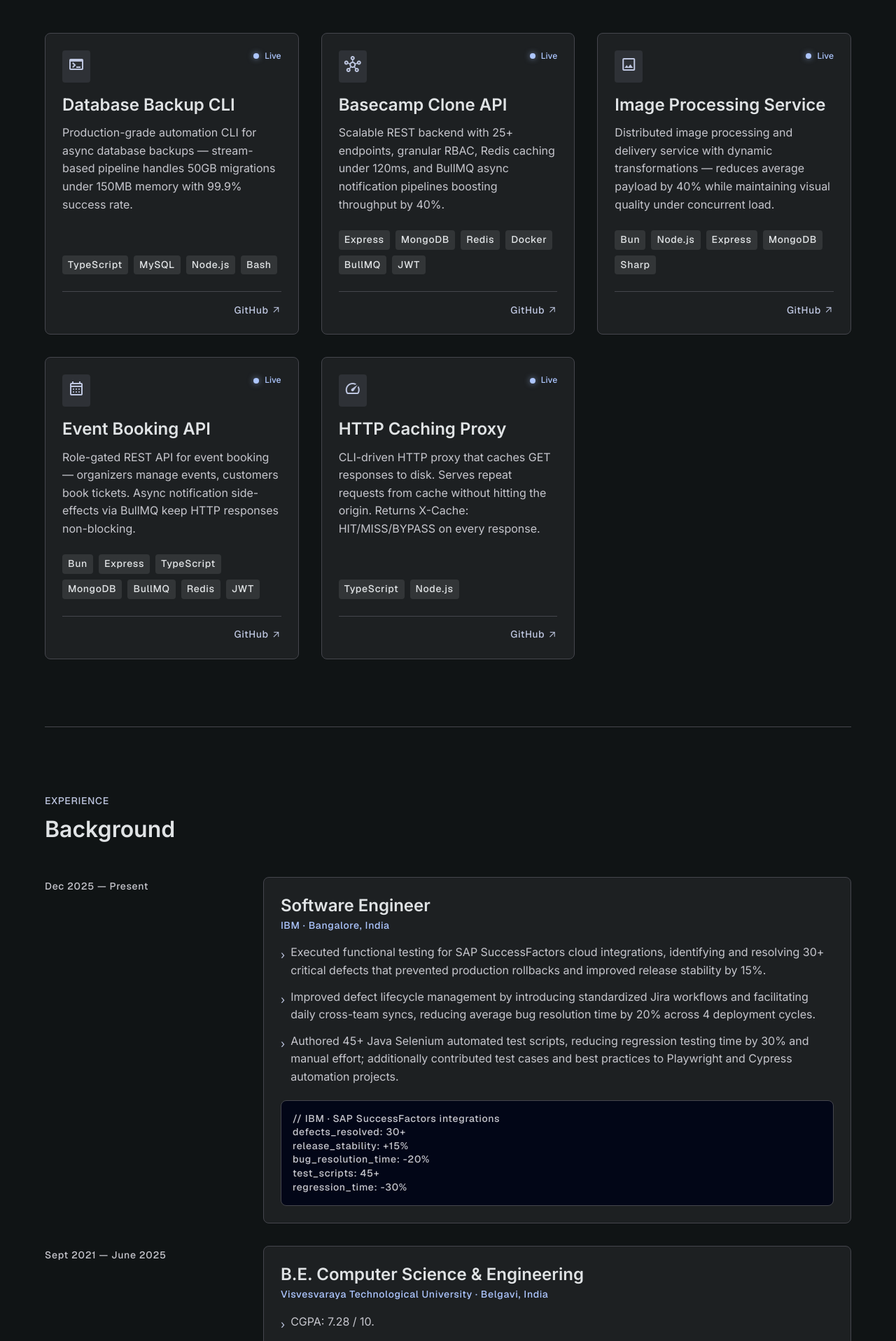
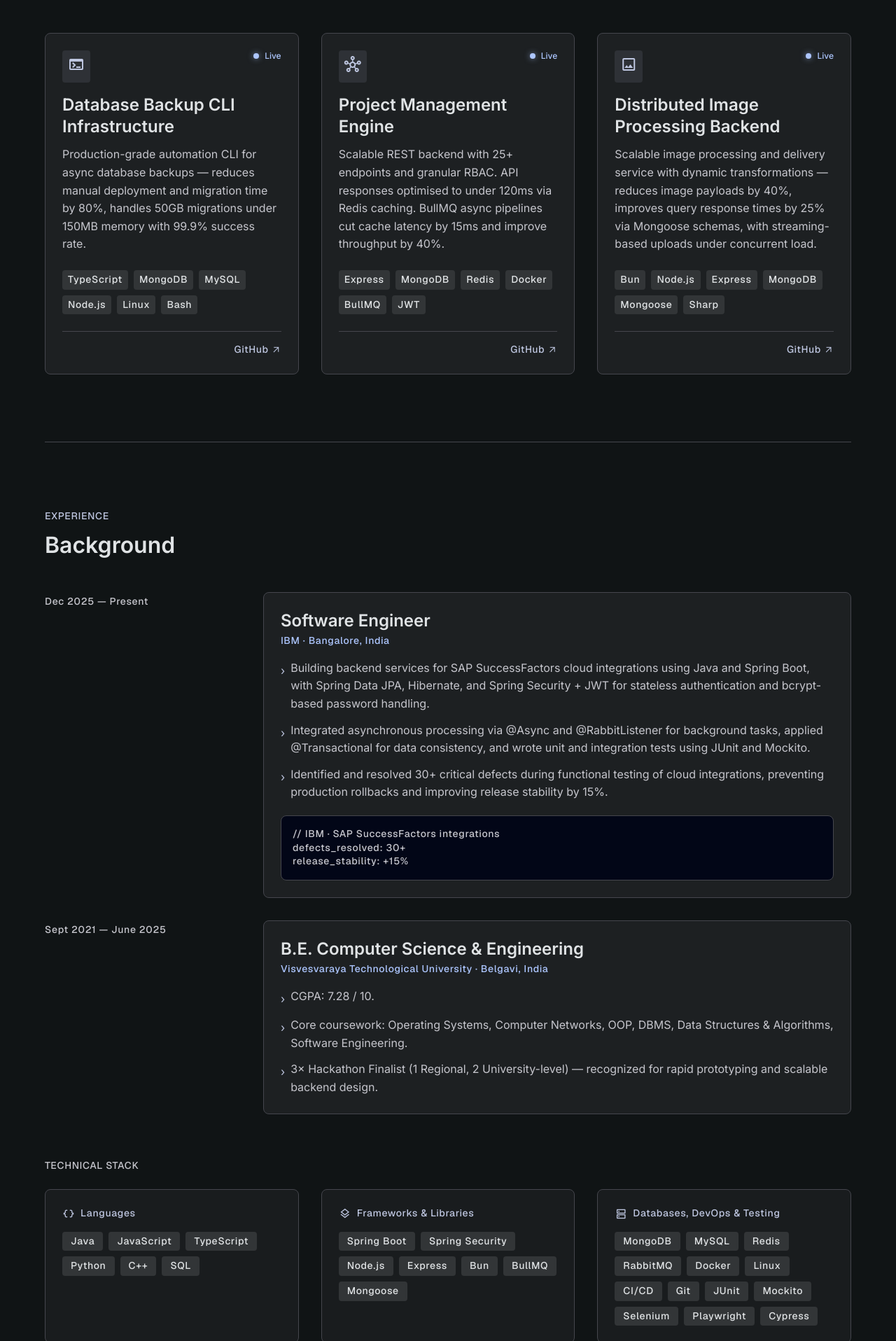
Before and after one commit to azammustafa66/portfolio-website, a Nuxt app: page / in a window 1280 px wide. Shown: the part 984-2900 px from the top of the page at 70% size. Built offline with nearby package versions, Linux system fonts and the light colour scheme.

Commit message:
sync website content with resume — projects, IBM bullets, tech stack

```diff
--- a/pages/index.vue
+++ b/pages/index.vue
@@ -285,57 +285,43 @@ const stats = [
 
 const projects = [
   {
-    name: 'Database Backup CLI',
-    description: 'Production-grade automation CLI for async database backups — stream-based pipeline handles 50GB migrations under 150MB memory with 99.9% success rate.',
-    stack: ['TypeScript', 'MySQL', 'Node.js', 'Bash'],
+    name: 'Database Backup CLI Infrastructure',
+    description: 'Production-grade automation CLI for async database backups — reduces manual deployment and migration time by 80%, handles 50GB migrations under 150MB memory with 99.9% success rate.',
+    stack: ['TypeScript', 'MongoDB', 'MySQL', 'Node.js', 'Linux', 'Bash'],
     icon: 'terminal',
     repo: 'https://github.com/azammustafa66/database-backup-cli-client',
   },
   {
-    name: 'Basecamp Clone API',
-    description: 'Scalable REST backend with 25+ endpoints, granular RBAC, Redis caching under 120ms, and BullMQ async notification pipelines boosting throughput by 40%.',
+    name: 'Project Management Engine',
+    description: 'Scalable REST backend with 25+ endpoints and granular RBAC. API responses optimised to under 120ms via Redis caching. BullMQ async pipelines cut cache latency by 15ms and improve throughput by 40%.',
     stack: ['Express', 'MongoDB', 'Redis', 'Docker', 'BullMQ', 'JWT'],
     icon: 'hub',
     repo: 'https://github.com/azammustafa66/basecamp-clone-backend',
   },
   {
-    name: 'Image Processing Service',
-    description: 'Distributed image processing and delivery service with dynamic transformations — reduces average payload by 40% while maintaining visual quality under concurrent load.',
-    stack: ['Bun', 'Node.js', 'Express', 'MongoDB', 'Sharp'],
+    name: 'Distributed Image Processing Backend',
+    description: 'Scalable image processing and delivery service with dynamic transformations — reduces image payloads by 40%, improves query response times by 25% via Mongoose schemas, with streaming-based uploads under concurrent load.',
+    stack: ['Bun', 'Node.js', 'Express', 'MongoDB', 'Mongoose', 'Sharp'],
     icon: 'image',
     repo: 'https://github.com/azammustafa66/image-processing-backend',
-  },
-  {
-    name: 'Event Booking API',
-    description: 'Role-gated REST API for event booking — organizers manage events, customers book tickets. Async notification side-effects via BullMQ keep HTTP responses non-blocking.',
-    stack: ['Bun', 'Express', 'TypeScript', 'MongoDB', 'BullMQ', 'Redis', 'JWT'],
-    icon: 'calendar_month',
-    repo: 'https://github.com/azammustafa66/event-booking-app-backend',
-  },
-  {
-    name: 'HTTP Caching Proxy',
-    description: 'CLI-driven HTTP proxy that caches GET responses to disk. Serves repeat requests from cache without hitting the origin. Returns X-Cache: HIT/MISS/BYPASS on every response.',
-    stack: ['TypeScript', 'Node.js'],
-    icon: 'speed',
-    repo: 'https://github.com/azammustafa66/http-caching-proxy-server',
   },
 ]
 
 const techStack = [
   {
-    label: 'Languages & Frameworks',
+    label: 'Languages',
     icon: 'data_object',
-    items: ['Java', 'Python', 'JavaScript', 'TypeScript', 'Node.js', 'Express', 'Bun'],
+    items: ['Java', 'JavaScript', 'TypeScript', 'Python', 'C++', 'SQL'],
   },
   {
-    label: 'Databases & Messaging',
-    icon: 'database',
-    items: ['MongoDB', 'MySQL', 'Redis', 'RabbitMQ', 'BullMQ'],
+    label: 'Frameworks & Libraries',
+    icon: 'layers',
+    items: ['Spring Boot', 'Spring Security', 'Node.js', 'Express', 'Bun', 'BullMQ', 'Mongoose'],
   },
   {
-    label: 'DevOps & Testing',
+    label: 'Databases, DevOps & Testing',
     icon: 'dns',
-    items: ['Docker', 'Linux', 'CI/CD', 'Selenium', 'Playwright', 'Cypress', 'Jira'],
+    items: ['MongoDB', 'MySQL', 'Redis', 'RabbitMQ', 'Docker', 'Linux', 'CI/CD', 'Git', 'JUnit', 'Mockito', 'Selenium', 'Playwright', 'Cypress'],
   },
 ]
 
@@ -345,11 +331,11 @@ const experience = [
     company: 'IBM · Bangalore, India',
     period: 'Dec 2025 — Present',
     points: [
-      'Executed functional testing for SAP SuccessFactors cloud integrations, identifying and resolving 30+ critical defects that prevented production rollbacks and improved release stability by 15%.',
-      'Improved defect lifecycle management by introducing standardized Jira workflows and facilitating daily cross-team syncs, reducing average bug resolution time by 20% across 4 deployment cycles.',
-      'Authored 45+ Java Selenium automated test scripts, reducing regression testing time by 30% and manual effort; additionally contributed test cases and best practices to Playwright and Cypress automation projects.',
+      'Building backend services for SAP SuccessFactors cloud integrations using Java and Spring Boot, with Spring Data JPA, Hibernate, and Spring Security + JWT for stateless authentication and bcrypt-based password handling.',
+      'Integrated asynchronous processing via @Async and @RabbitListener for background tasks, applied @Transactional for data consistency, and wrote unit and integration tests using JUnit and Mockito.',
+      'Identified and resolved 30+ critical defects during functional testing of cloud integrations, preventing production rollbacks and improving release stability by 15%.',
     ],
-    metric: '// IBM · SAP SuccessFactors integrations<br/>defects_resolved:    30+<br/>release_stability:   +15%<br/>bug_resolution_time: -20%<br/>test_scripts:        45+<br/>regression_time:     -30%',
+    metric: '// IBM · SAP SuccessFactors integrations<br/>defects_resolved:  30+<br/>release_stability: +15%',
   },
   {
     title: 'B.E. Computer Science & Engineering',
```
